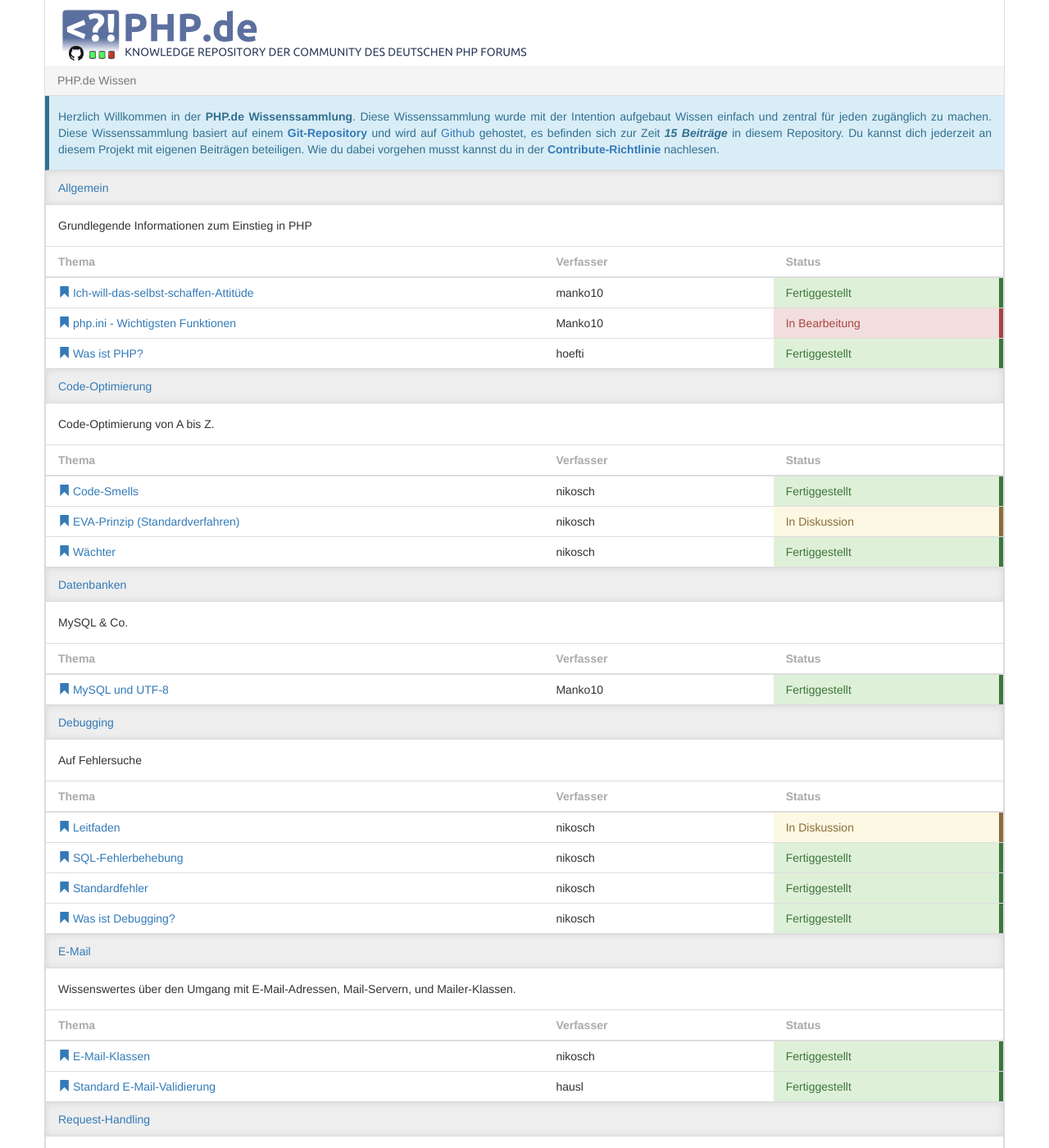
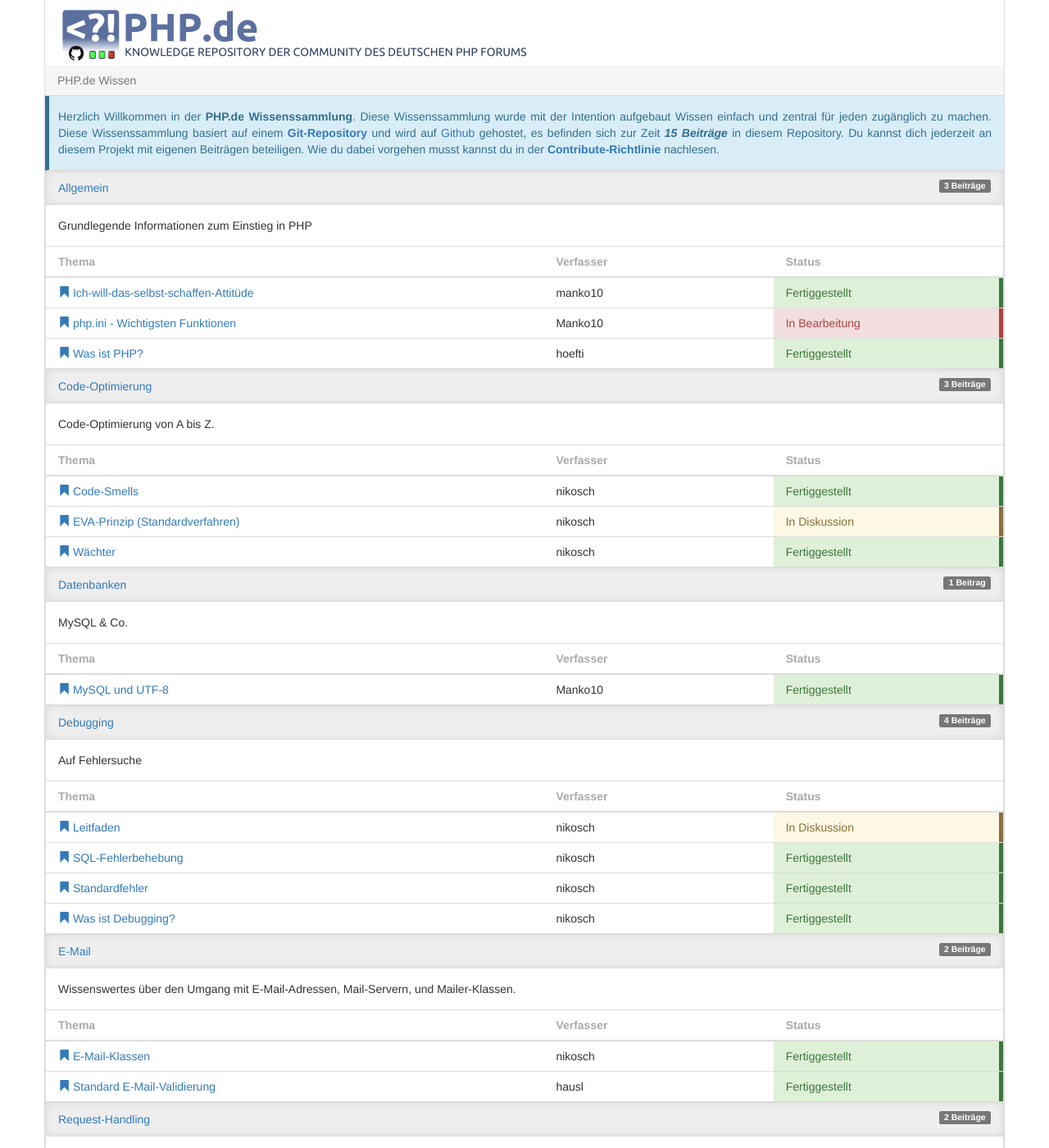
Before and after one commit to php-de/php-de.github.io, a Jekyll site: the page built from index.md, in a window 1280 px wide and 1400 px high. Shown: the whole window at 82% size. Built offline with Jekyll 4.4.1, drawn with Linux system fonts in a browser that asks for light colours; nearby versions of some CDN libraries.

Commit message:
group counters

```diff
--- a/_layouts/front.html
+++ b/_layouts/front.html
@@ -5,9 +5,11 @@ layout: default
     {{ content }}
 </div>
 {% for sitegroup in site.groups %}
+{% assign cgcount = 0 %}
 <div class="group-panel panel panel-default">
+    {% for current in site.pages %}{% if sitegroup.name == current.group %}{% assign cgcount = cgcount |plus:1 %}{% endif %}{% endfor %}
     <div class="panel-heading shadowed">
-        <a id="{{ sitegroup.anchor }}" href="{{ site.url }}#{{ sitegroup.anchor}}">{{ sitegroup.name }}</a>
+        <a id="{{ sitegroup.anchor }}" href="{{ site.url }}#{{ sitegroup.anchor}}">{{ sitegroup.name }}<span class="label label-default pull-right">{{ cgcount }} {% if cgcount > 1 %}Beiträge{% else %}Beitrag{% endif %}</span></a>
     </div>
     <div class="condensed info-block introduction ">
         {{ sitegroup.desc }}
```
